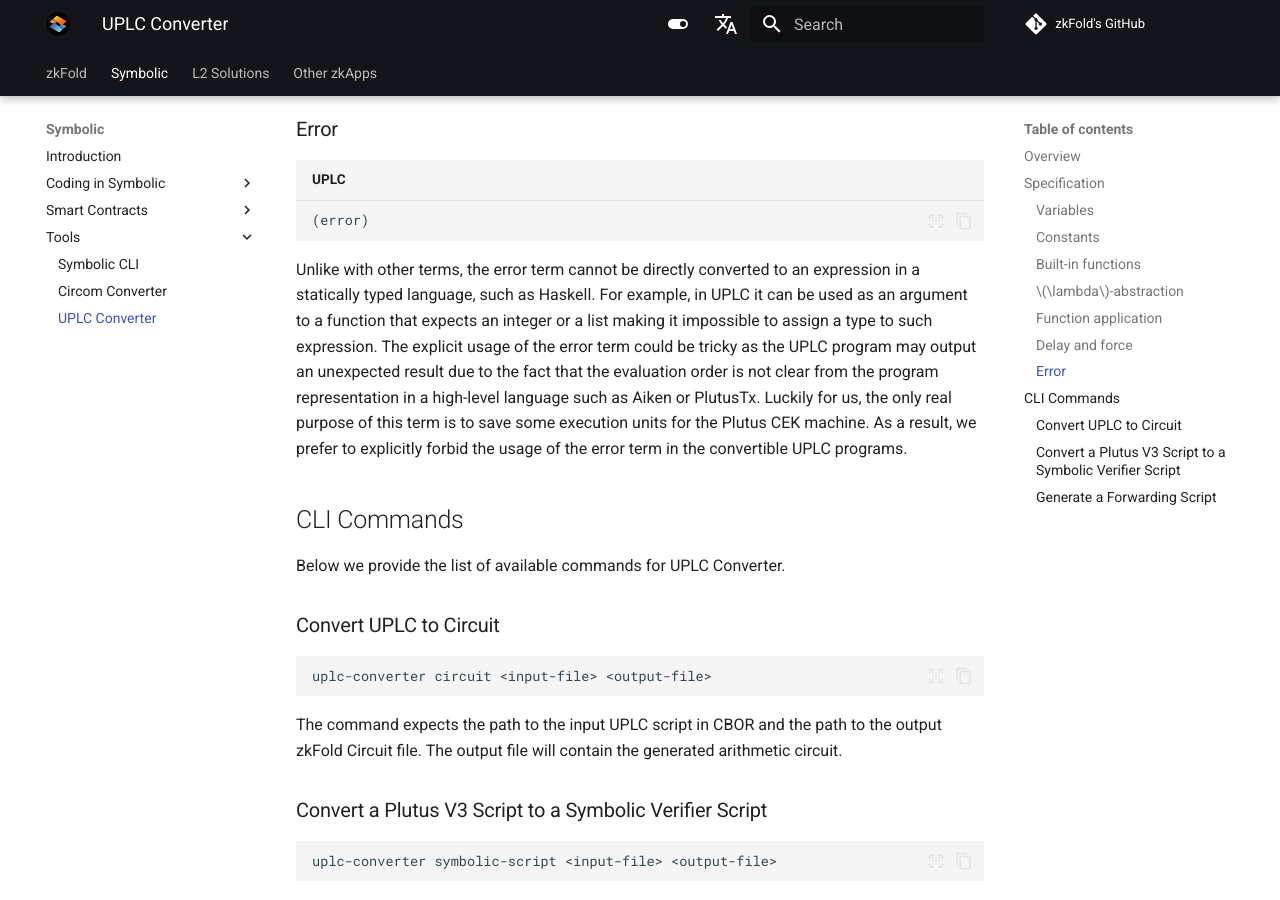
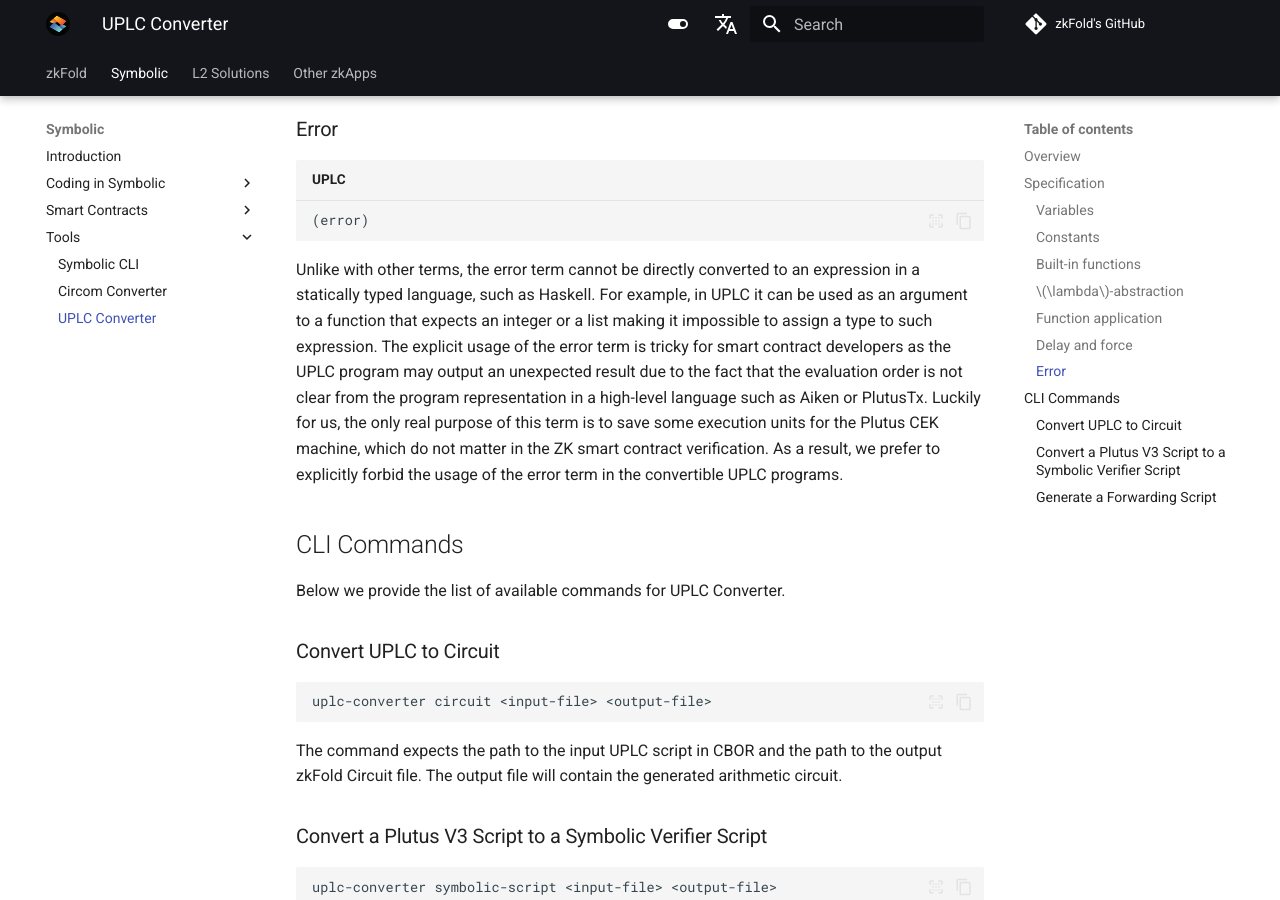
Before and after one commit to zkFold/user-docs, an MkDocs documentation site: the page built from docs/symbolic/tools/uplc-converter.md, in a window 1280 px wide and 900 px high, scrolled down 2614 px. Built offline with MkDocs 1.6.1 and Material for MkDocs 9.7.7, drawn with Linux system fonts in a browser that asks for light colours; comment, search, counter and statistics services are not loaded.

Commit message:
Update uplc-converter.md

````diff
--- a/docs/symbolic/tools/uplc-converter.md
+++ b/docs/symbolic/tools/uplc-converter.md
@@ -83,7 +83,7 @@
 (error)
 ```
 
-Unlike with other terms, the error term cannot be directly converted to an expression in a statically typed language, such as Haskell. For example, in UPLC it can be used as an argument to a function that expects an integer or a list making it impossible to assign a type to such expression. The explicit usage of the error term could be tricky as the UPLC program may output an unexpected result due to the fact that the evaluation order is not clear from the program representation in a high-level language such as Aiken or PlutusTx. Luckily for us, the only real purpose of this term is to save some execution units for the Plutus CEK machine. As a result, we prefer to explicitly forbid the usage of the error term in the convertible UPLC programs.
+Unlike with other terms, the error term cannot be directly converted to an expression in a statically typed language, such as Haskell. For example, in UPLC it can be used as an argument to a function that expects an integer or a list making it impossible to assign a type to such expression. The explicit usage of the error term is tricky for smart contract developers as the UPLC program may output an unexpected result due to the fact that the evaluation order is not clear from the program representation in a high-level language such as Aiken or PlutusTx. Luckily for us, the only real purpose of this term is to save some execution units for the Plutus CEK machine, which do not matter in the ZK smart contract verification. As a result, we prefer to explicitly forbid the usage of the error term in the convertible UPLC programs.
 
 ## CLI Commands
 
````
